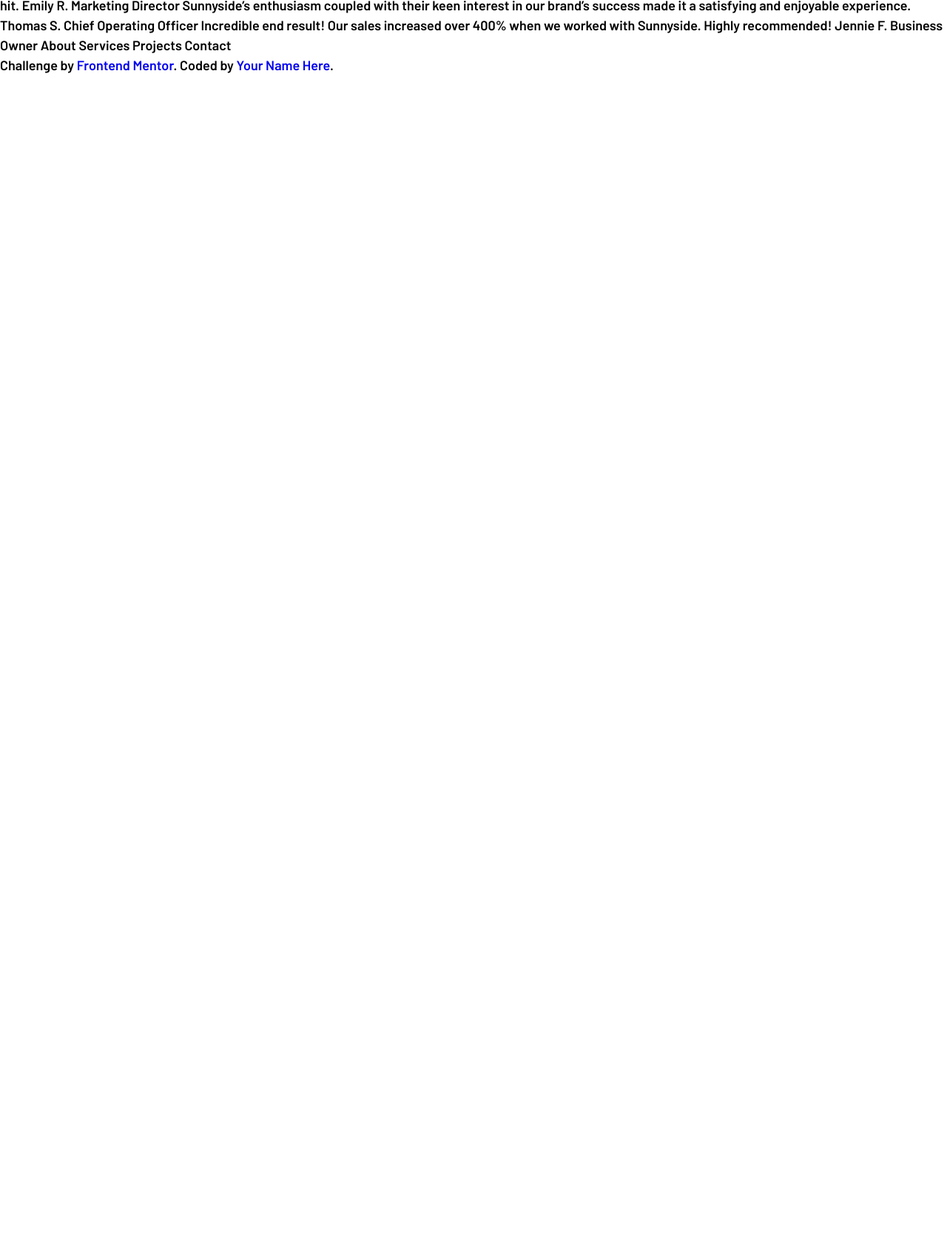
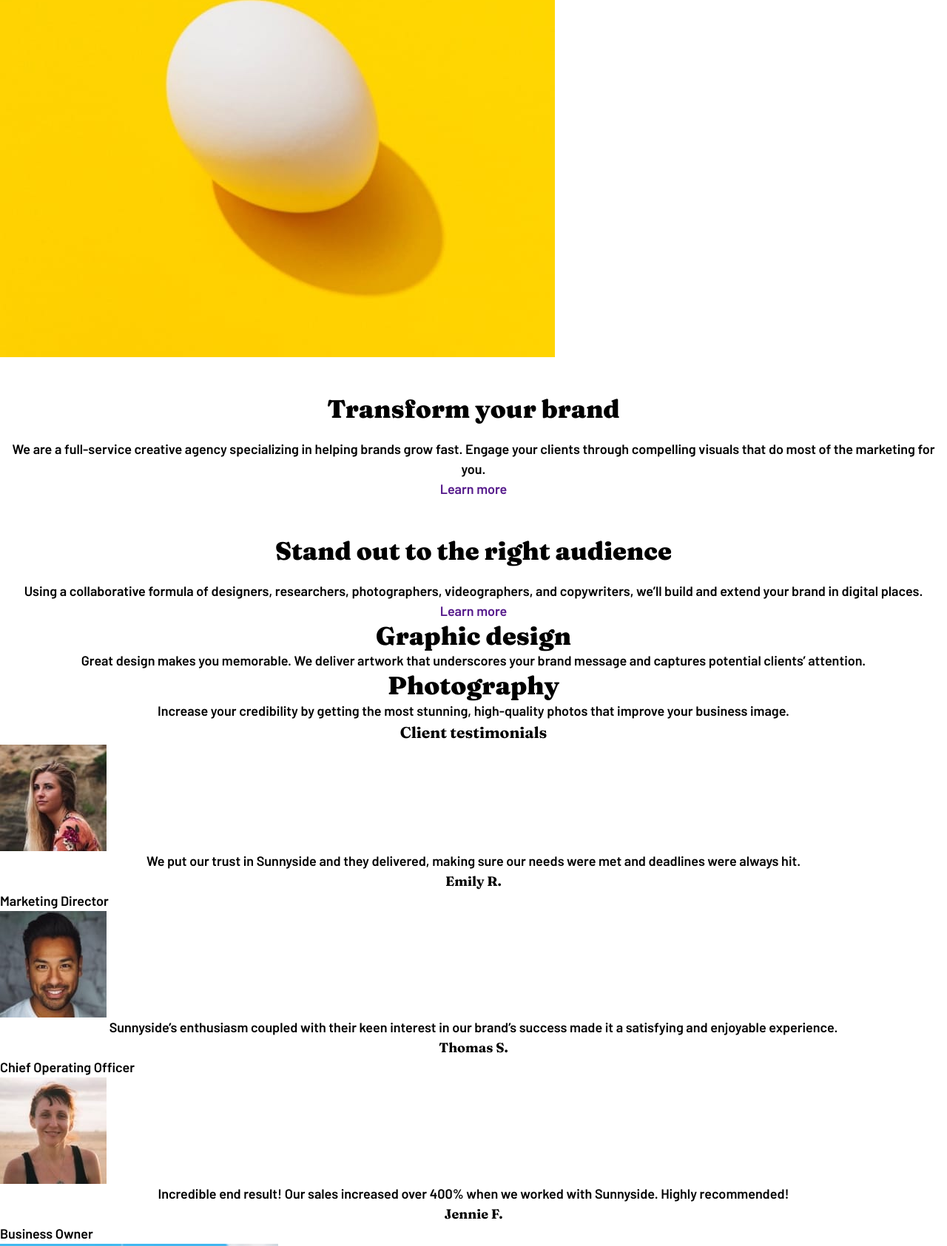
Before and after one commit to martinorue/Sunnyside-agency-landing-page, a website built with Vite: page index.html in a window 1280 px wide. Shown: the part 765-2450 px from the top of the page at 74% size. Before the commit the page ends 867 px from the top, so only its background shows below. Built offline with nearby package versions, Linux system fonts and the light colour scheme.

Commit message:
- Progress made on HTML, created 'about.scss' component, and made general styling updates

```diff
--- a/index.html
+++ b/index.html
@@ -42,59 +42,113 @@
       <h1>We are creatives</h1>
       <img class="hero__arrow" src="images/icon-arrow-down.svg" alt="scroll down">
     </section>
+  </header>
+  <main class="main">
+    <div class="about">
+      <section>
+        <picture>
+          <source>
+          <img src="images/mobile/image-transform.jpg" alt="">
+        </picture>
+        <h2>Transform your brand</h2>
+        <p>
+          We are a full-service creative agency specializing in helping brands grow fast.
+          Engage your clients through compelling visuals that do most of the marketing for you.
+        </p>
+        <div class="a-container">
+          <a href="">Learn more</a>
+        </div>
+      </section>
+      <section>
+        <h2>Stand out to the right audience</h2>
+        <p>
+          Using a collaborative formula of designers, researchers, photographers, videographers, and copywriters, we’ll
+          build
+          and extend your brand in digital places.
+        </p>
+        <div class="a-container">
+          <a href="">Learn more</a>
+        </div>
+      </section>
+    </div>
+    <section>
+      <h2>Graphic design</h2>
+      <p> Great design makes you memorable. We deliver artwork that underscores your brand message and captures
+        potential
+        clients’ attention.
+      </p>
+    </section>
+    <section>
+      <h2>Photography</h2>
+      <p>
+        Increase your credibility by getting the most stunning, high-quality photos that improve your business image.
+      </p>
+    </section>
+    <section class="testimonials">
+      <h3>Client testimonials</h3>
+      <article>
+        <img src="images/image-emily.jpg" alt="Photograph of Emily">
+        <p>
+          We put our trust in Sunnyside and they delivered, making sure our needs were met and deadlines were always hit.
+        </p>
+        <h4>Emily R.</h4>
+        <span>Marketing Director</span>
+      </article>
+      <article>
+        <img src="images/image-thomas.jpg" alt="Photograph of Thomas">
+        <p>
+          Sunnyside’s enthusiasm coupled with their keen interest in our brand’s success made it a satisfying and
+          enjoyable
+          experience.
+        </p>
+        <h4>Thomas S.</h4>
+        <span>Chief Operating Officer</span>
+      </article>
+      <article>
+        <img src="images/image-jennie.jpg" alt="Photograph of Jennie">
+        <p>
+          Incredible end result! Our sales increased over 400% when we worked with Sunnyside. Highly recommended!
+        </p>
+        <h4>Jennie F.</h4>
+        <span>Business Owner</span>
+      </article>
+    </section>
+    <section class="gallery">
+      <img src="images/mobile/image-gallery-milkbottles.jpg" alt="">
+      <img src="images/mobile/image-gallery-orange.jpg" alt="">
+      <img src="images/mobile/image-gallery-cone.jpg" alt="">
+      <img src="images/mobile/image-gallery-sugar-cubes.jpg" alt="">
+    </section>
+  </main>
+  <footer>
+    <img src="images/logo.svg" alt="">
+    <div>
+      <ul>
+        <li>About</li>
+        <li>Services</li>
+        <li>Projects</li>
+      </ul>
+    </div>
+    <div class="social-media">
+      <i>
+        <img src="images/icon-facebook.svg" alt="">
+      </i>
+      <i>
+        <img src="images/icon-instagram.svg" alt="">
+      </i>
+      <i>
+        <img src="images/icon-twitter.svg" alt="">
+      </i>
+      <i>
+        <img src="images/icon-pinterest.svg" alt="">
+      </i>
+    </div>
+  </footer>
 
-  </header>
-
-
-
-
-
-
-  Transform your brand
-
-  We are a full-service creative agency specializing in helping brands grow fast.
-  Engage your clients through compelling visuals that do most of the marketing for you.
-
-  Learn more
-
-  Stand out to the right audience
-
-  Using a collaborative formula of designers, researchers, photographers, videographers, and copywriters, we’ll build
-  and extend your brand in digital places.
-
-  Learn more
-
-  Graphic design
-  Great design makes you memorable. We deliver artwork that underscores your brand message and captures potential
-  clients’ attention.
-
-  Photography
-  Increase your credibility by getting the most stunning, high-quality photos that improve your business image.
-
-  Client testimonials
-
-  We put our trust in Sunnyside and they delivered, making sure our needs were met and deadlines were always hit.
-  Emily R.
-  Marketing Director
-
-  Sunnyside’s enthusiasm coupled with their keen interest in our brand’s success made it a satisfying and enjoyable
-  experience.
-  Thomas S.
-  Chief Operating Officer
-
-  Incredible end result! Our sales increased over 400% when we worked with Sunnyside. Highly recommended!
-  Jennie F.
-  Business Owner
-
-  About
-  Services
-  Projects
-  Contact
-
-  <div class="attribution">
+  <!-- <div class="attribution">
     Challenge by <a href="https://www.frontendmentor.io?ref=challenge" target="_blank">Frontend Mentor</a>.
     Coded by <a href="#">Your Name Here</a>.
-  </div>
+  </div> -->
 </body>
 
 </html>
--- a/scss/base/_typography.scss
+++ b/scss/base/_typography.scss
@@ -10,8 +10,14 @@
 }
 
 // Headings
-  h1, h2, h3, h4, h5, h6 {
+h1,
+h2,
+h3,
+h4,
+h5,
+h6 {
   font-family: $font-fraunces;
+  text-align: center;
   // font-weight: bold;
   // line-height: 1.2;
   // letter-spacing: 1px;
@@ -29,7 +35,11 @@
 }
 
 h2 {
-    // font-size: 28px;
+  font-family: "Fraunces", serif;
+  text-align: center;
+  font-size: 3.4rem;
+  font-weight: 900;
+  line-height: 1.2;
 }
 
 h3 {
@@ -38,6 +48,7 @@
 
 // Body text
 p {
+  text-align: center;
   // font-size: 16px;
   // font-weight: normal;
   // line-height: 1.5;
@@ -48,11 +59,12 @@
 a {
   // font-weight: bold;
   // color: #333;
-    text-decoration: none;
+  text-align: center;
 }
 
 // List styles
-  ul, ol {
+ul,
+ol {
   // font-size: 16px;
   // font-weight: bold;
   list-style-type: none;
--- /dev/null
+++ b/scss/components/_about.scss
@@ -0,0 +1,10 @@
+
+.main{
+    .a-container{
+        text-align: center;
+    }
+
+    .about h2{
+        margin: 50px 0 20px;
+    }
+}
--- a/scss/main.scss
+++ b/scss/main.scss
@@ -7,3 +7,4 @@
 @forward 'layout/header';
 
 /*components*/
+@forward 'components/about'
```
Also changed, not shown: README-template.md, css/main.css. Lines whose indentation alone changed are shown as unchanged.
